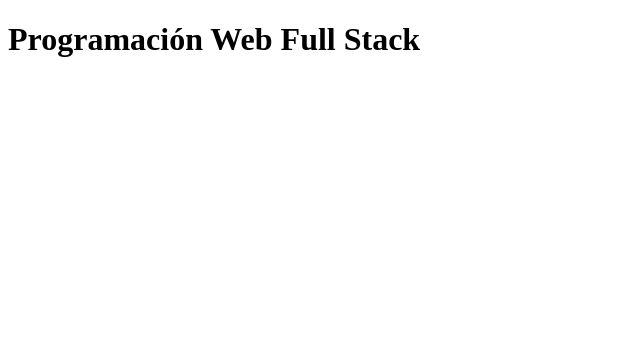
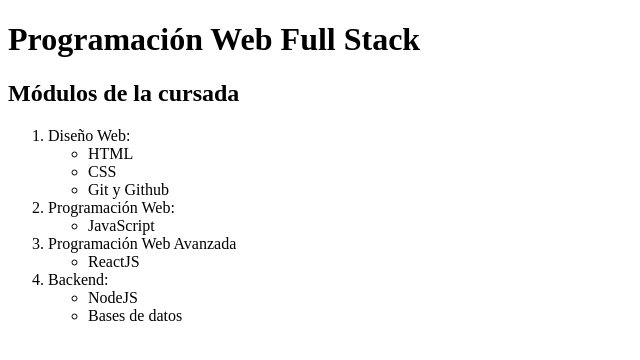
Before and after one commit to alvarezzlautaro/Ejercicio-1, a plain HTML site: page ejercicio2.html in a window 1280 px wide. Shown: the whole page, without its empty margins (0-640 px from the left). Drawn offline with Linux system fonts and the light colour scheme.

Commit message:
agregué la lista módulos de cursada

```diff
--- a/ejercicio2.html
+++ b/ejercicio2.html
@@ -9,5 +9,33 @@
     <header>
         <h1>Programación Web Full Stack</h1>
     </header>
+    <section>
+        <div class="modulos">
+            <h2>Módulos de la cursada</h2>
+                <div class="modulos-cursada">
+                    <ol>
+                        <li>Diseño Web:</li>
+                            <ul>
+                                <li>HTML</li>
+                                <li>CSS</li>
+                                <li>Git y Github</li>
+                            </ul>
+                        <li>Programación Web:</li>
+                            <ul>
+                                <li>JavaScript</li>
+                            </ul>
+                        <li>Programación Web Avanzada</li>
+                            <ul>
+                                <li>ReactJS</li>
+                            </ul>
+                        <li>Backend:</li>
+                            <ul>
+                                <li>NodeJS</li>
+                                <li>Bases de datos</li>
+                            </ul>
+                    </ol>
+                </div>
+        </div>
+    </section>
 </body>
 </html>
```
